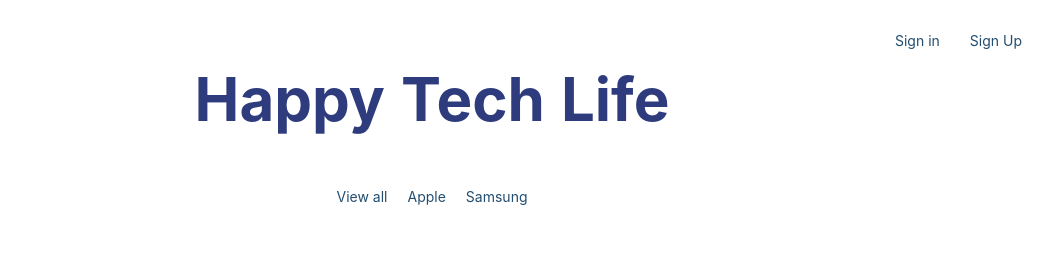
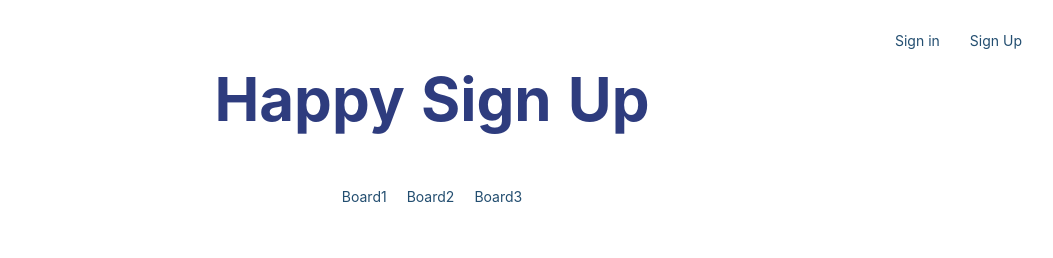
Before and after one commit to pmhxhsj/SignUp, a React (Create React App) app in the folder client/: page / in a window 1280 px wide. Shown: the top 258 px of the page, without its empty margins (208-1261 px from the left). Built offline with nearby package versions, Linux system fonts and the light colour scheme; no server answers.

Commit message:
feat: Sign Up 마무리

```diff
--- a/client/src/components/views/LandingPage/LandingPage.js
+++ b/client/src/components/views/LandingPage/LandingPage.js
@@ -63,16 +63,16 @@ function LandingPage() {
             </div>
           )}
         </div>
-        <h1 className={styles.logo}>Happy Tech Life</h1>
+        <h1 className={styles.logo}>Happy Sign Up</h1>
         <nav className={styles.menuBar}>
           <Link to='/board1'>
-            <button className={btnStyles.landingPageBtn}>View all</button>
+            <button className={btnStyles.landingPageBtn}>Board1</button>
           </Link>
           <Link to='/board2'>
-            <button className={btnStyles.landingPageBtn}>Apple</button>
+            <button className={btnStyles.landingPageBtn}>Board2</button>
           </Link>
           <Link to='/board3'>
-            <button className={btnStyles.landingPageBtn}>Samsung</button>
+            <button className={btnStyles.landingPageBtn}>Board3</button>
           </Link>
         </nav>
 
--- a/client/src/components/views/LoginPage/LoginPage.js
+++ b/client/src/components/views/LoginPage/LoginPage.js
@@ -45,7 +45,7 @@ function Login() {
         <div className={loginPage.loginFormRightSide}>
           <div className={loginPage.topLogoWrap}></div>
           <h1>
-            Would you like to see more of the <strong>Artist's WORK?</strong>
+            Would you like to see more of the <strong>BOARD?</strong>
           </h1>
           <p>
             Easily sign up and log in.
--- a/client/src/components/views/RegisterPage/RegisterPage.js
+++ b/client/src/components/views/RegisterPage/RegisterPage.js
@@ -68,7 +68,7 @@ function RegisterPage() {
             <strong>Thank you for signing up as a member.</strong> <br />
           </h1>
           <p>
-            <strong>-to a great artist-</strong>
+            <strong></strong>
           </p>
         </div>
         <div className={loginPage.loginFormLeftSide}>
```
